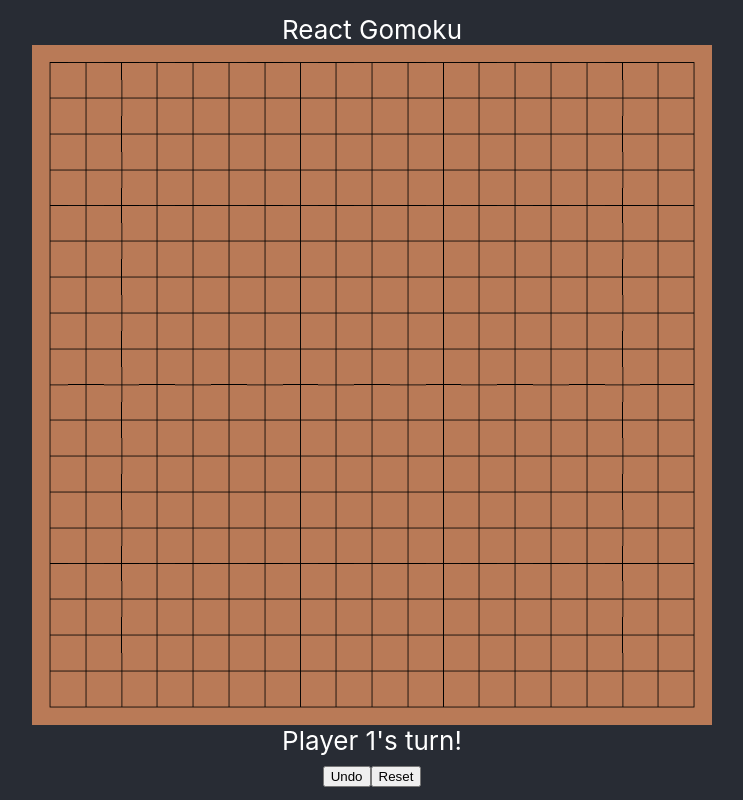
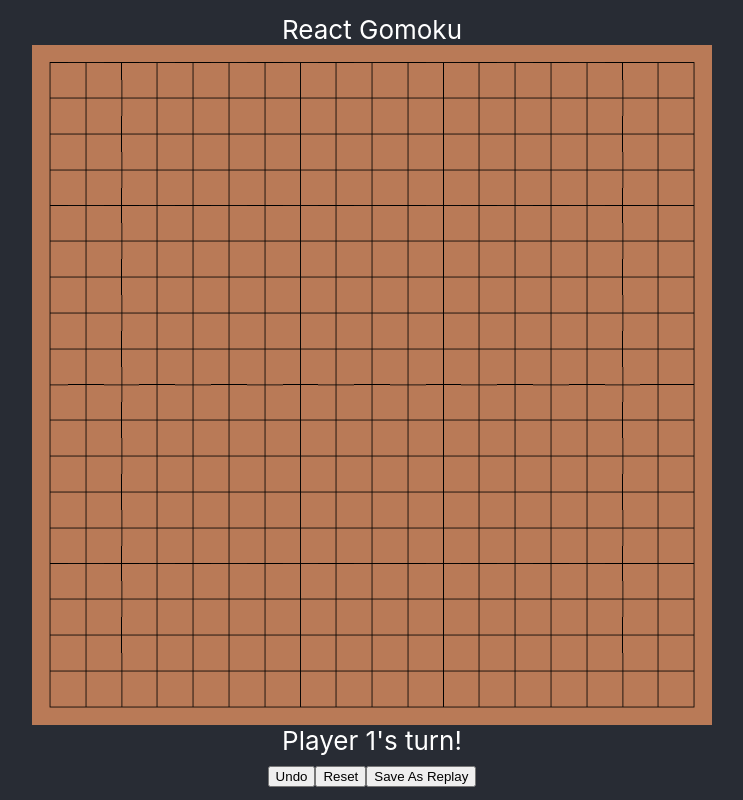
Before and after one commit to kuman514/ReactGomoku, a React (Create React App) app: page / in a window 1280 px wide. Shown: the whole page, without its empty margins (268-1011 px from the left). Built offline with nearby package versions, Linux system fonts and the light colour scheme.

Commit message:
Added save feature

```diff
--- a/src/components/Board.tsx
+++ b/src/components/Board.tsx
@@ -181,6 +181,20 @@
     return [0, []];
   };
 
+  const saveReplay = () => {
+    const replayData = {
+      width: WIDTH,
+      height: HEIGHT,
+      history: status.history
+    };
+
+    const file: HTMLAnchorElement = document.createElement('a');
+    const fileBlob: Blob = new Blob([JSON.stringify(replayData)], {type: 'json'});
+    file.href = URL.createObjectURL(fileBlob);
+    file.download = 'replay.json';
+    file.click();
+  };
+
   const winningTrack: Set<string> = new Set(status.winningTracks.map((item) => `${item[0]},${item[1]}`));
 
   return (
@@ -218,6 +232,7 @@
         }
         onClickUndo={undo}
         onClickReset={resetBoard}
+        onClickSaveReplay={saveReplay}
       />
     </div>
   );
--- a/src/components/Bottom.tsx
+++ b/src/components/Bottom.tsx
@@ -3,7 +3,8 @@
 interface BottomProps {
   info?: string,
   onClickUndo: Function,
-  onClickReset: Function
+  onClickReset: Function,
+  onClickSaveReplay: Function
 }
 
 function Bottom(props: BottomProps) {
@@ -20,6 +21,9 @@
       <button onClick={() => {props.onClickReset()}}>
         Reset
       </button>
+      <button onClick={() => {props.onClickSaveReplay()}}>
+        Save As Replay
+      </button>
     </div>
   );
 }
```
